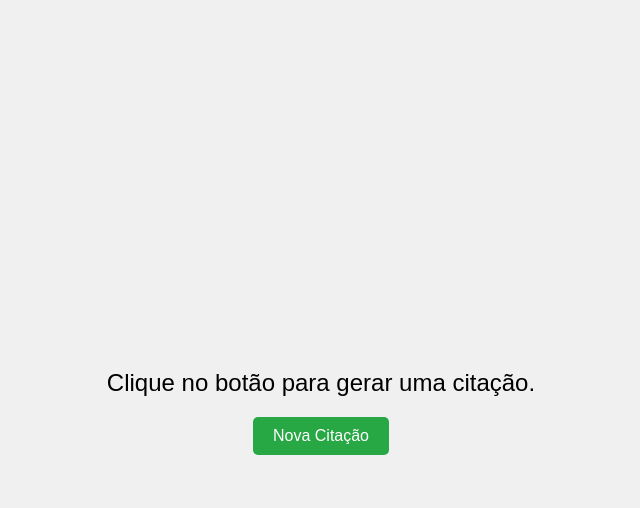
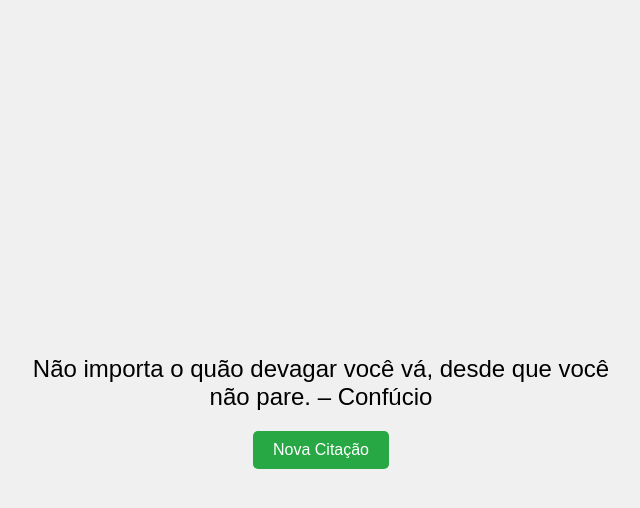
Before and after one commit to GabrielliDemm/JS-base, a plain HTML site: page ex11b-al-fazer-contador-(exercicio)/index.html in a window 1280 px wide. Both pictures are taken after a click on the button "Nova Citação". Shown: the whole page, without its empty margins (319-959 px from the left). Drawn offline with Linux system fonts and the light colour scheme.

Commit message:
commit frases

```diff
--- a/ex11b-al-fazer-contador-(exercicio)/index.html
+++ b/ex11b-al-fazer-contador-(exercicio)/index.html
@@ -55,8 +55,14 @@
       "Acredite que você pode e você já está no meio do caminho. – Theodore Roosevelt",
       "Não importa o quão devagar você vá, desde que você não pare. – Confúcio"
     ];
+    const btn = document.getElementById('newQuoteButton');
+    const quote = document.getElementById('quote');
 
-       // 1ª Digitação (Resolva aqui o exercício)
+    btn.addEventListener('click', () => {
+      const randomizer = Math.floor(Math.random() * quotes.length);
+      const randomQuote = quotes[randomizer];
+      quote.textContent = randomQuote;
+    });
 
 
   </script>
```
